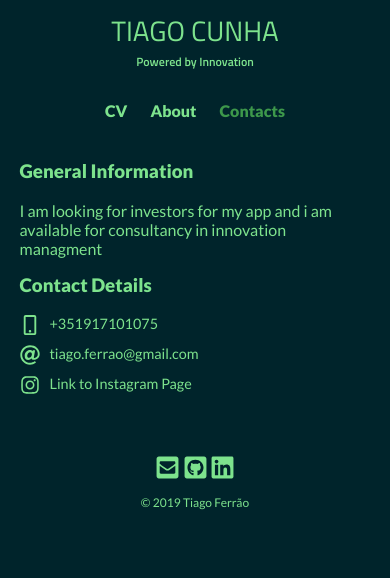
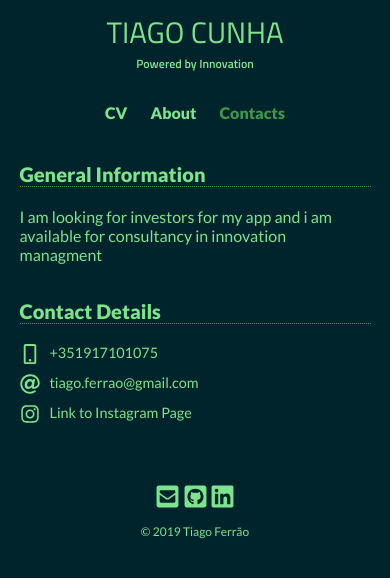
Before and after one commit to TiagoFerrao/homepage, a plain HTML site: page contacts.html in a window 390 px wide. Drawn offline with Linux system fonts and the light colour scheme.

Commit message:
more responsive stuff

```diff
--- a/css/main.css
+++ b/css/main.css
@@ -53,7 +53,6 @@ HEADing
 
 /* dark, invisible header */
 header {
-  border-color: #7DE38D;
   float: left;
   margin: 0 0 30px 0;
   padding: 5px 0 0 0;
@@ -65,7 +64,7 @@ header {
 h1 {
   font-family: 'Titillium Web', sans-serif;
   margin: 15px 0 ;
-  font-size: 1.75em;
+  font-size: 1.85em;
   font-weight: normal;
   line-height: 0.8em;
 }
@@ -79,14 +78,18 @@ h2 {
 h3 {
 margin: 0 0 1em 0;
 font-weight: 900;
+font-size: 1.25em;
+border-bottom: 0.5px dotted #3d984b;
 }
-
+/* #3d984b
+#7DE38D */
 
 /**************
 NAVIGATION
 **************/
 
 nav {
+
   text-align: center;
   padding: 10px 0;
   margin: 20px 0 0;
@@ -139,7 +142,10 @@ Gallery
 float: left;
 width: 45%;
 margin: 2.5%;
+}
 
+#gallery li:nth-child(2n+1) {
+clear: both;
 }
 
 #gallery li img {
@@ -170,6 +176,12 @@ margin: 0 auto 30px;
 /**************
 contacts
 **************/
+
+#secondary {
+  margin-top: 10%;
+
+}
+
 .contact-info {
   list-style: none;
   padding: 0;
```
Also changed, not shown: css/responsive.css (+11 -14 lines), index.html (+1 -1 lines).
